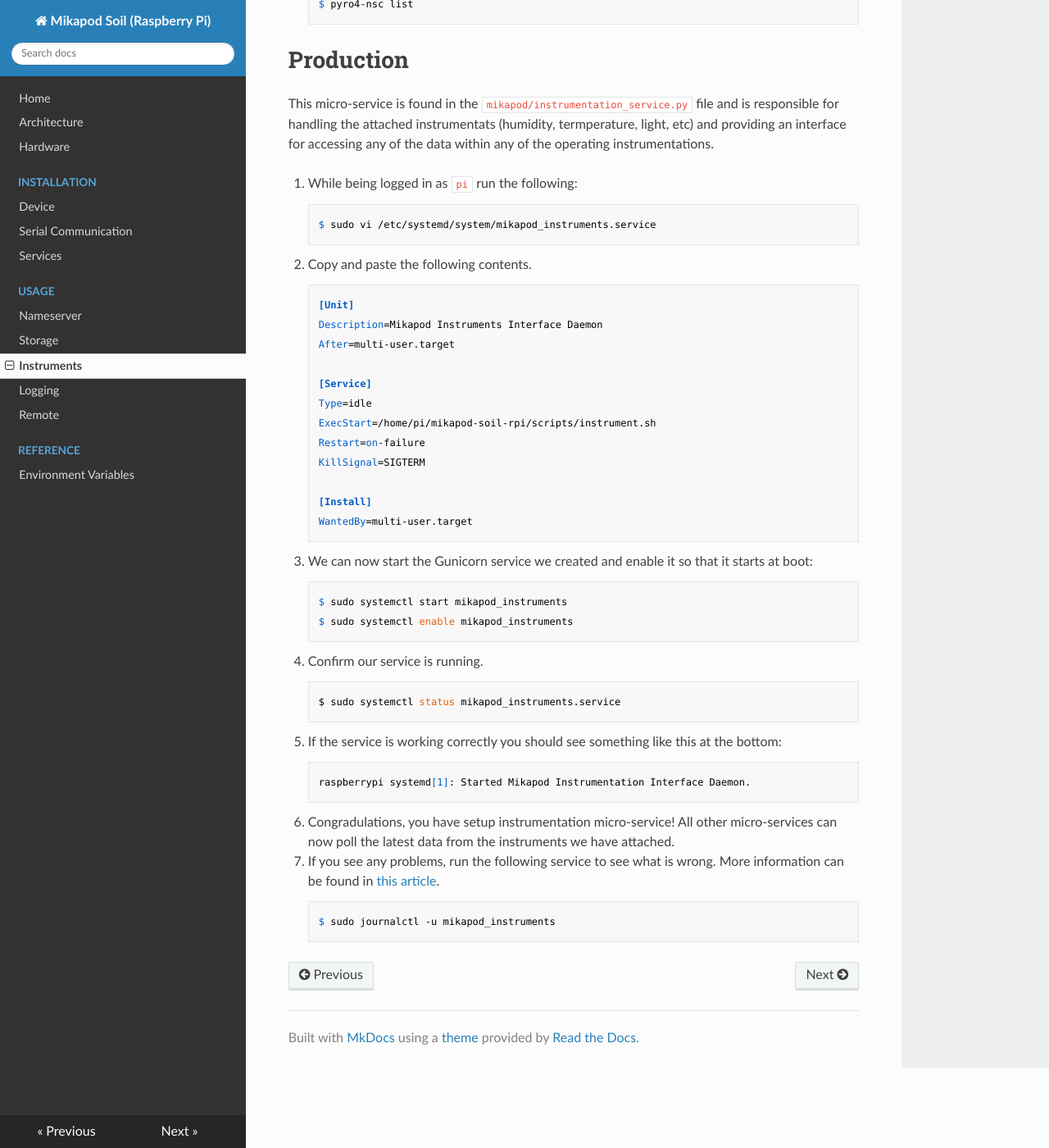
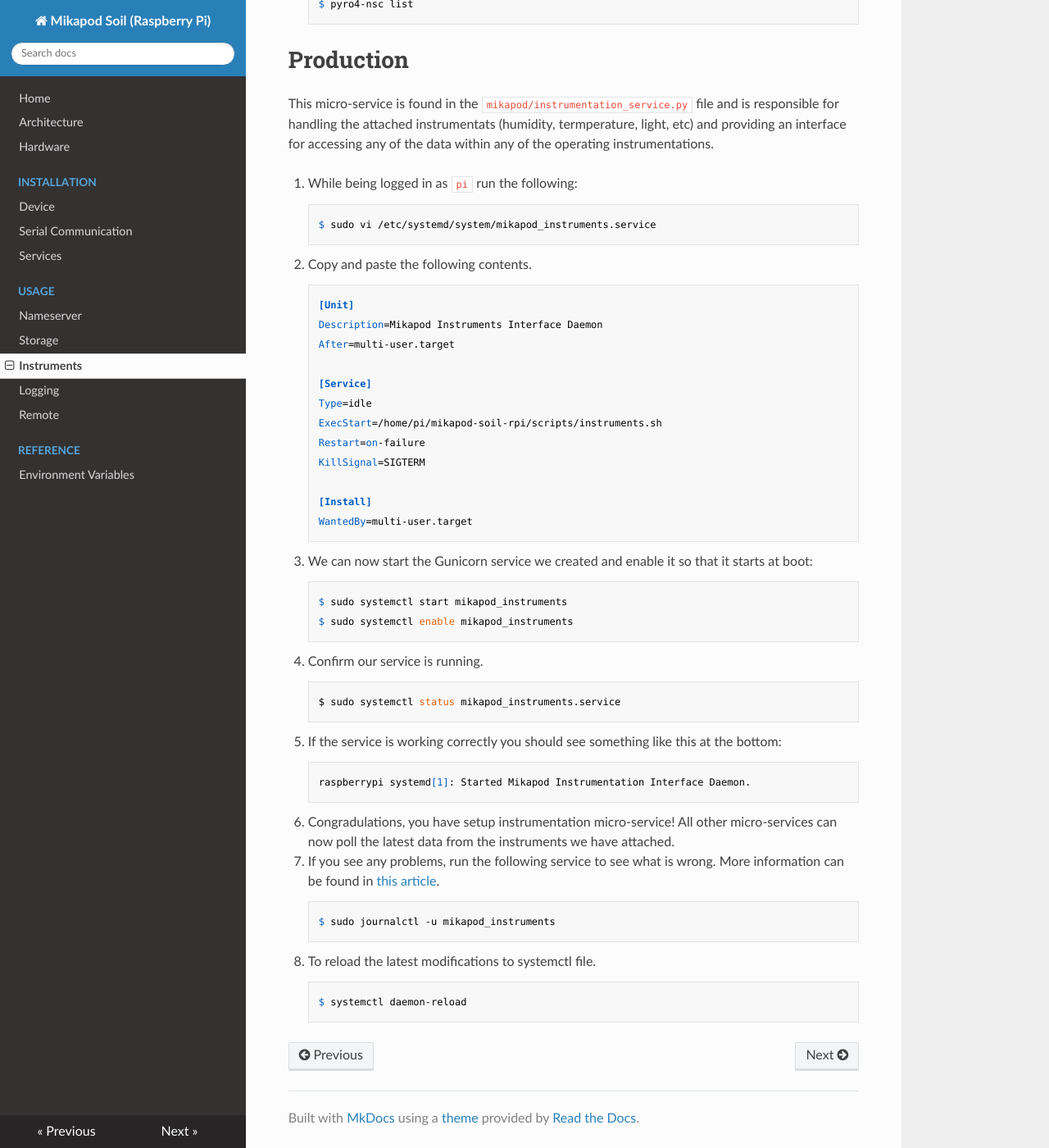
Before and after one commit to mikaponics/mikapod-soil-rpi, an MkDocs documentation site: the page built from docs/usage/instruments.md, in a window 1280 px wide and 1400 px high, scrolled down 460 px. Shown: the whole window at 82% size. Built offline with MkDocs 1.6.1, drawn with Linux system fonts in a browser that asks for light colours; nearby versions of some CDN libraries.

Commit message:
Latest progress with logging.

```diff
--- a/docs/usage/instruments.md
+++ b/docs/usage/instruments.md
@@ -27,7 +27,7 @@
 
         [Service]
         Type=idle
-        ExecStart=/home/pi/mikapod-soil-rpi/scripts/instrument.sh
+        ExecStart=/home/pi/mikapod-soil-rpi/scripts/instruments.sh
         Restart=on-failure
         KillSignal=SIGTERM
 
@@ -52,3 +52,7 @@
 7. If you see any problems, run the following service to see what is wrong. More information can be found in [this article](https://unix.stackexchange.com/a/225407).
 
         $ sudo journalctl -u mikapod_instruments
+
+8. To reload the latest modifications to systemctl file.
+
+        $ systemctl daemon-reload
```
Also changed, not shown: docs/usage/logging.md (+1 -1 lines), src/logging/README.md (+17 -0 lines), 2 other files.
